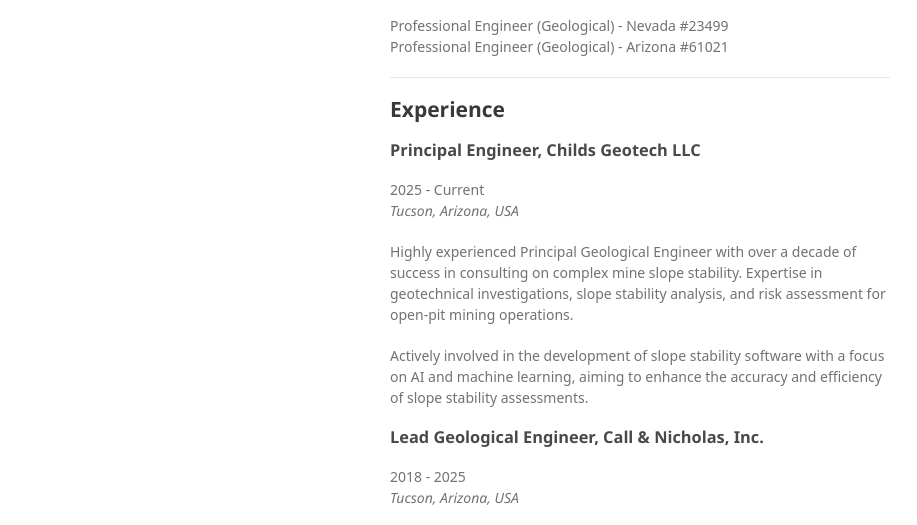
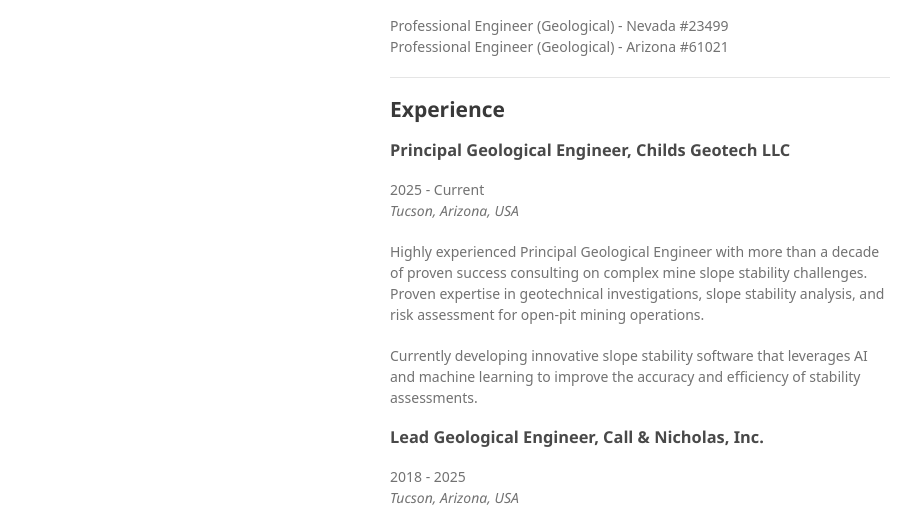
Before and after one commit to childsd3/website, a plain HTML site: page resume/index.html in a window 1280 px wide. Shown: the part 212-737 px from the top of the page, without its empty margins (180-1097 px from the left). Drawn offline with Linux system fonts and the light colour scheme; a web font is replaced by a local one.

Commit message:
adjusted description a bit more

```diff
--- a/resume/index.html
+++ b/resume/index.html
@@ -42,15 +42,15 @@
 					<a id="experience" class="anchor" href="#experience" aria-hidden="true"><span aria-hidden="true" class="octicon octicon-link"></span></a>Experience
 				</h2>
 				<h3>
-					<a id="principal-engineer-childs-geotech" class="anchor" href="#principal-engineer-childs-geotech" aria-hidden="true"><span aria-hidden="true" class="octicon octicon-link"></span></a>Principal Engineer, Childs Geotech LLC
+					<a id="principal-engineer-childs-geotech" class="anchor" href="#principal-geological-engineer-childs-geotech" aria-hidden="true"><span aria-hidden="true" class="octicon octicon-link"></span></a>Principal Geological Engineer, Childs Geotech LLC
 				</h3>
 				<p>2025 - Current<br>
 					<em>Tucson, Arizona, USA</em><br>
 					<p>
-					Highly experienced Principal Geological Engineer with over a decade of success in consulting on complex mine slope stability. Expertise in geotechnical investigations, slope stability analysis, and risk assessment for open-pit mining operations.
+					Highly experienced Principal Geological Engineer with more than a decade of proven success consulting on complex mine slope stability challenges. Proven expertise in geotechnical investigations, slope stability analysis, and risk assessment for open-pit mining operations.
 					</p>
 					<p>
-					Actively involved in the development of slope stability software with a focus on AI and machine learning, aiming to enhance the accuracy and efficiency of slope stability assessments.
+					Currently developing innovative slope stability software that leverages AI and machine learning to improve the accuracy and efficiency of stability assessments.
 					</p>
 				</p>
 				<h3>
```
